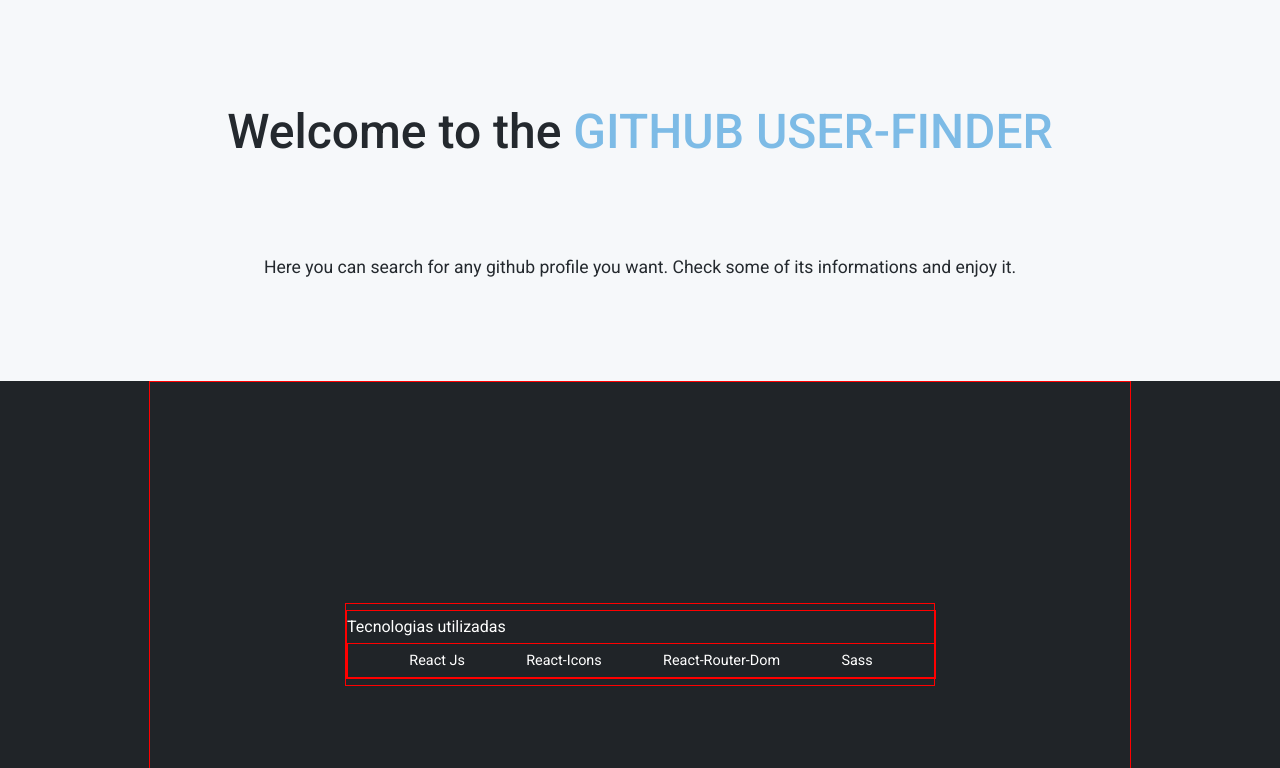
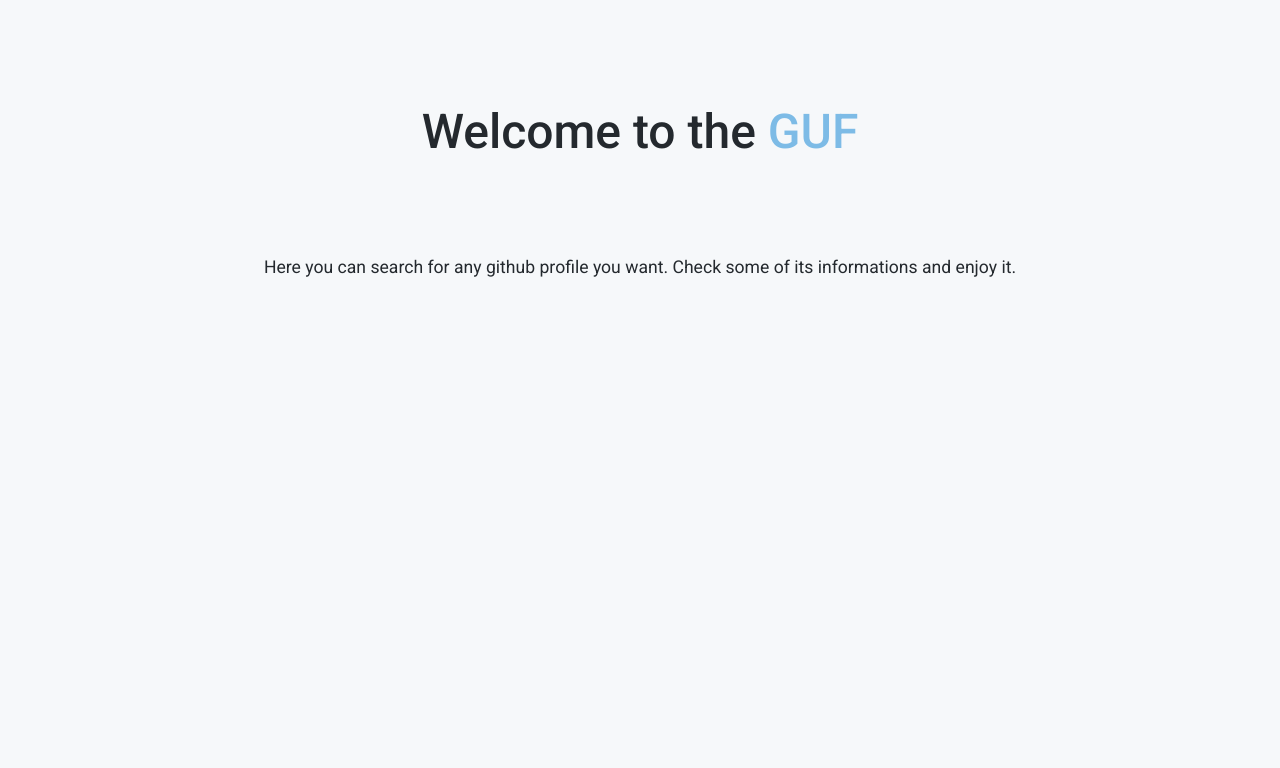
Before and after one commit to Guribeiro/github-user-finder, a React (Create React App) app: page / in a window 1280 px wide. Shown: the part 472-1240 px from the top of the page. After the commit the page ends 853 px from the top, so only its background shows below. Built offline with nearby package versions, Linux system fonts and the light colour scheme.

Commit message:
remove useless spaces

```diff
--- a/src/pages/Home/index.js
+++ b/src/pages/Home/index.js
@@ -1,13 +1,13 @@
 import React, { Component } from 'react';
 
 import Header from '../../components/Header';
-import Footer from '../../components/Footer';
+//import Footer from '../../components/Footer';
 
 import octocat from '../../assets/Octocat.png';
 import './styles.scss';
 
 class Home extends Component {
-
+    /*
     constructor(props){
         super(props)
         this.state = {
@@ -18,19 +18,19 @@
     componentDidMount(){
         console.log(this.state.redirectToReferrer)
     }
-
+    */
     render() {
         return (
             <div className='Home'>
-                <Header redirectToReferrer={this.props.redirectToReferrer}/>
+                <Header redirectToReferrer={this.props.redirectToReferrer} />
                 <div className="container">
                     <figure>
                         <img src={octocat} alt="" />
                     </figure>
-                    <h1>Welcome to the <span>github user-finder</span></h1>
+                    <h1>Welcome to the <span>guf</span></h1>
                     <p>Here you can search for any github profile you want. Check some of its informations and enjoy it.</p>
                 </div>
-                <Footer/>
+                {/*}<Footer/>{*/}
             </div>
         );
     }
--- a/src/pages/UserProfile/index.js
+++ b/src/pages/UserProfile/index.js
@@ -20,13 +20,9 @@
         this.handleRequest = this.handleRequest.bind(this);
     }
 
-
-
     componentDidMount() {
         const { id } = this.props.match.params
-
         this.handleRequest(id);
-
     }
 
     handleRequest(id) {
@@ -36,8 +32,6 @@
             .then((response) => response.json()
                 .then((json) => {
                     this.setState({ user: json })
-
-                    console.log(json.repos_url)
 
                     fetch(json.repos_url)
                         .then((response) => response.json()
```
